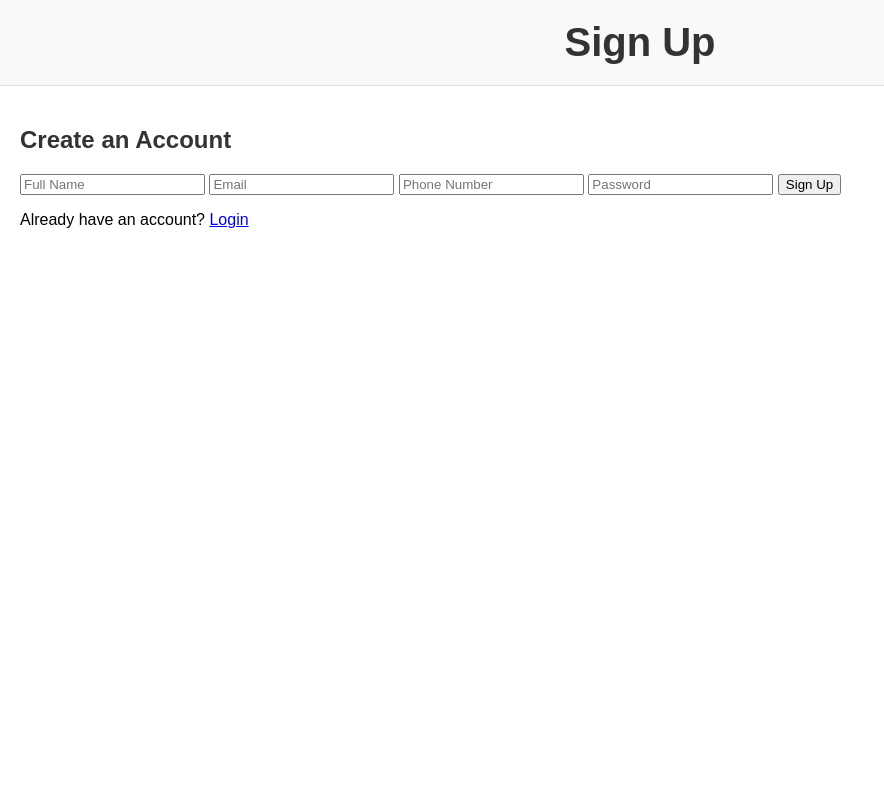
After one commit to jimlynurarif/compfest, a Flask app: page /signup in a window 1280 px wide. The commit adds this page. Shown: the whole page, without its empty margins (0-884 px from the left). Run offline with Flask 3, Linux system fonts and the light colour scheme.

Commit message:
feat: level 4

```diff
--- a/app.py
+++ b/app.py
@@ -1,33 +1,81 @@
-from flask import Flask, render_template, request, redirect, url_for
+from flask import Flask, render_template, request, redirect, url_for, session, flash
 from pymongo import MongoClient
+from werkzeug.security import generate_password_hash, check_password_hash
 
 app = Flask(__name__)
+app.secret_key = 'your_secret_key'
 
 client = MongoClient('localhost', 27017)
 db = client['sea_salon']
+users_collection = db['users']
 reviews_collection = db['reviews']
 reservations_collection = db['reservations']
 
 @app.route('/')
 def index():
-    return render_template('index.html')
+    if 'user_id' in session:
+        return render_template('index.html')
+    return redirect(url_for('login'))
 
-@app.route('/reserve', methods=['POST'])
-def reserve():
-    name = request.form['name']
-    phone = request.form['phone']
-    service = request.form['service']
-    datetime = request.form['datetime']
+@app.route('/login', methods=['GET', 'POST'])
+def login():
+    if request.method == 'POST':
+        email = request.form['email']
+        password = request.form['password']
+        user = users_collection.find_one({'email': email})
+        if user and check_password_hash(user['password'], password):
+            session['user_id'] = str(user['_id'])
+            session['role'] = user['role']
+            if user['role'] == 'admin':
+                return redirect(url_for('admin_dashboard'))
+            return redirect(url_for('index'))
+    return render_template('auth.html', title='Login')
 
-    reservation = {
-        'name': name,
-        'phone': phone,
-        'service': service,
-        'datetime': datetime
-    }
+@app.route('/signup', methods=['GET', 'POST'])
+def signup():
+    if request.method == 'POST':
+        full_name = request.form['full_name']
+        email = request.form['email']
+        phone_number = request.form['phone_number']
+        password = request.form['password']
+        hashed_password = generate_password_hash(password, method='pbkdf2:sha256')
+        user = {
+            'full_name': full_name,
+            'email': email,
+            'phone_number': phone_number,
+            'password': hashed_password,
+            'role': 'customer'
+        }
+        email_data = users_collection.find_one({'email': email})
+        if email_data:
+            flash('Email already exists')
+        else:
+            users_collection.insert_one(user)
+            return redirect(url_for('login'))
+    return render_template('signup.html', title='Sign Up')
 
-    reservations_collection.insert_one(reservation)
-    return redirect(url_for('index'))
+@app.route('/logout', methods=['POST'])
+def logout():
+    session.pop('user_id', None)
+    session.pop('role', None)
+    return redirect(url_for('login'))
+
+@app.route('/admin')
+def admin_dashboard():
+    if 'role' in session and session['role'] == 'admin':
+        return render_template('admin.html')
+    return redirect(url_for('login'))
+
+# Initialize the admin user
+admin_user = {
+    'full_name': 'Thomas N',
+    'email': 'thomas.n@compfest.id',
+    'phone_number': '08123456789',
+    'password': generate_password_hash('Admin123', method='pbkdf2:sha256'),
+    'role': 'admin'
+}
+if not users_collection.find_one({'email': admin_user['email']}):
+    users_collection.insert_one(admin_user)
 
 if __name__ == '__main__':
     app.run(debug=True)
--- a/templates/index.html
+++ b/templates/index.html
@@ -10,6 +10,11 @@
     <header>
         <h1>SEA Salon</h1>
         <p>Beauty and Elegance Redefined</p>
+        {% if session.get('user_id') %}
+        <form action="{{ url_for('logout') }}" method="post" style="display:inline;">
+            <button type="submit">Logout</button>
+        </form>
+        {% endif %}
     </header>
     <main>
         <section>
--- /dev/null
+++ b/templates/signup.html
@@ -0,0 +1,27 @@
+<!DOCTYPE html>
+<html lang="en">
+<head>
+    <meta charset="UTF-8">
+    <meta name="viewport" content="width=device-width, initial-scale=1.0">
+    <title>Sign Up</title>
+    <link rel="stylesheet" href="{{ url_for('static', filename='css/styles.css') }}">
+</head>
+<body>
+    <header>
+        <h1>Sign Up</h1>
+    </header>
+    <main>
+        <section>
+            <h2>Create an Account</h2>
+            <form action="{{ url_for('signup') }}" method="post">
+                <input type="text" name="full_name" placeholder="Full Name" required>
+                <input type="email" name="email" placeholder="Email" required>
+                <input type="text" name="phone_number" placeholder="Phone Number" required>
+                <input type="password" name="password" placeholder="Password" required>
+                <button type="submit">Sign Up</button>
+            </form>
+            <p>Already have an account? <a href="{{ url_for('login') }}">Login</a></p>
+        </section>
+    </main>
+</body>
+</html>
```
Also changed, not shown: templates/admin.html (added, +21 -0 lines), templates/auth.html (added, +25 -0 lines), templates/login.html (added, +26 -0 lines).
